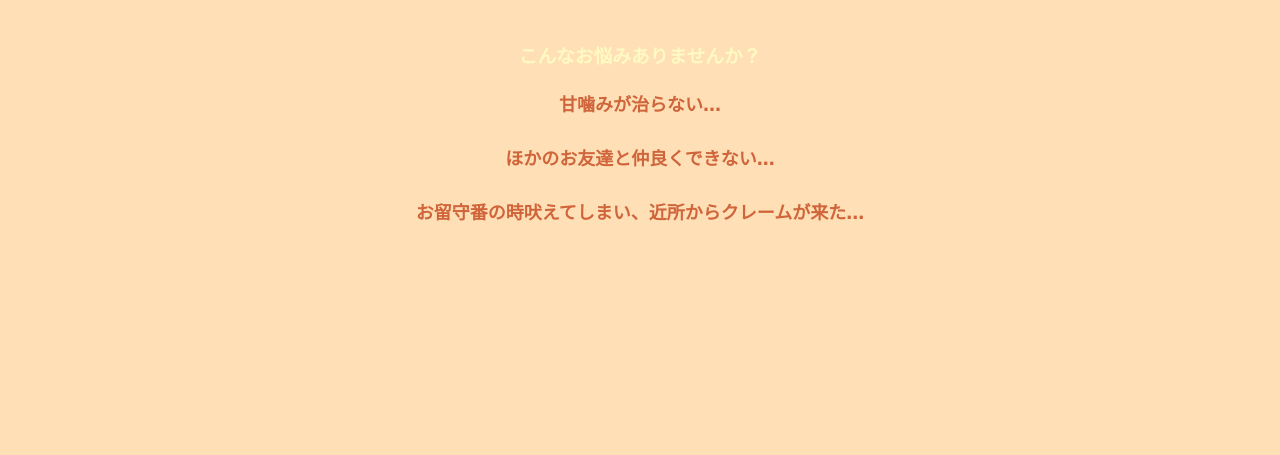
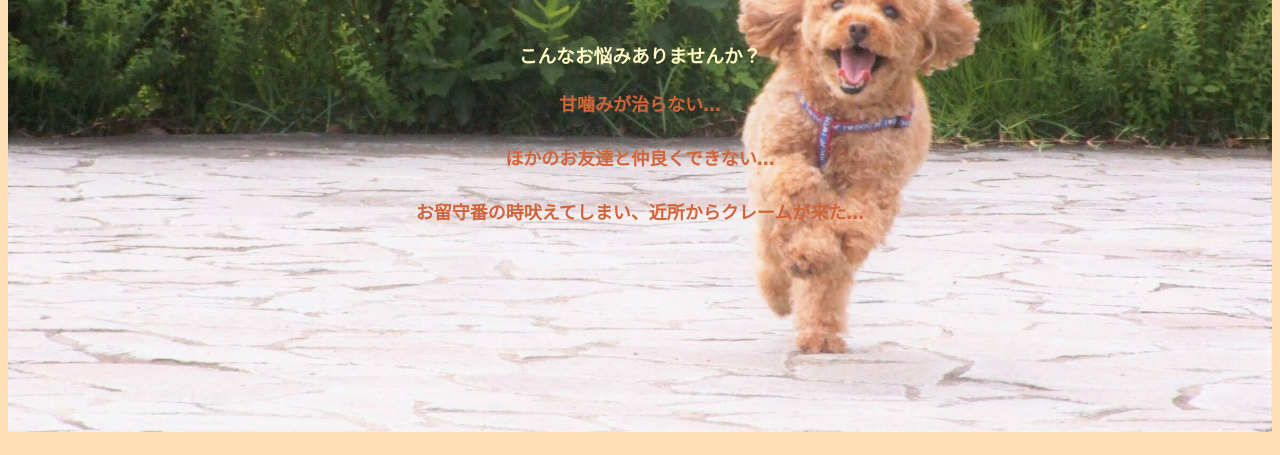
Before and after one commit to mizuka0903/-.-., a plain HTML site: page index.html in a window 1280 px wide. Shown: the part 182-637 px from the top of the page. Drawn offline with Linux system fonts and the light colour scheme.

Commit message:
Update 犬の幼稚園.portfolio-中村瑞佳.css

```diff
--- a/犬の幼稚園.portfolio-中村瑞佳.css
+++ b/犬の幼稚園.portfolio-中村瑞佳.css
@@ -1,6 +1,6 @@
 @charset "UTF-8";
 body{background-color: #ffe0b6}
-header{background-image: https://raw.githubusercontent.com/mizuka0903/-.-./e87a732057629ee834665670fd847bb9464bfa7b/%E7%8A%AC%E3%81%AE%E5%B9%BC%E7%A8%9A%E5%9C%92header.jpg);background-repeat: no-repeat;background-size: cover;height: 70vh;}
+header{background-image:url(https://raw.githubusercontent.com/mizuka0903/-.-./e87a732057629ee834665670fd847bb9464bfa7b/%E7%8A%AC%E3%81%AE%E5%B9%BC%E7%A8%9A%E5%9C%92header.jpg);background-repeat: no-repeat;background-size: cover;height: 70vh;}
 h1{text-align: center;}
 html{font-size: 100%;}
 h1{font-family:'Alkatra', cursive;font-size: 5rem;color: #ffffff;}
```
